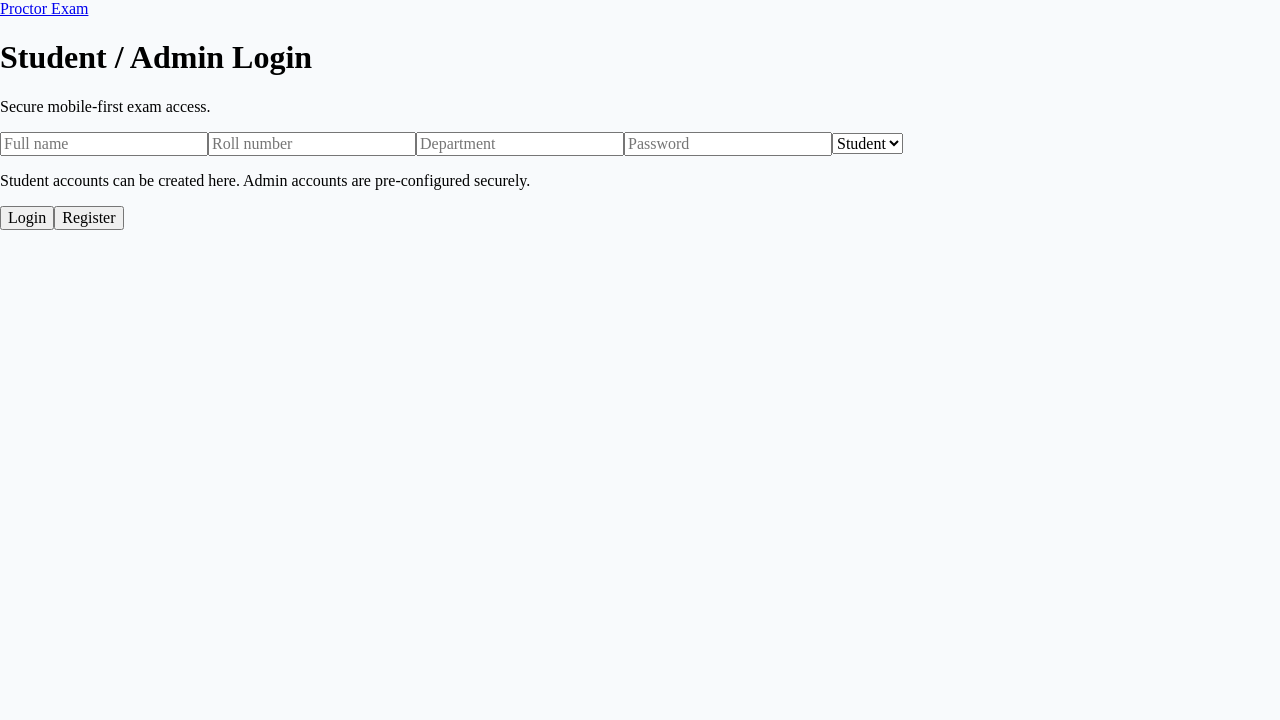
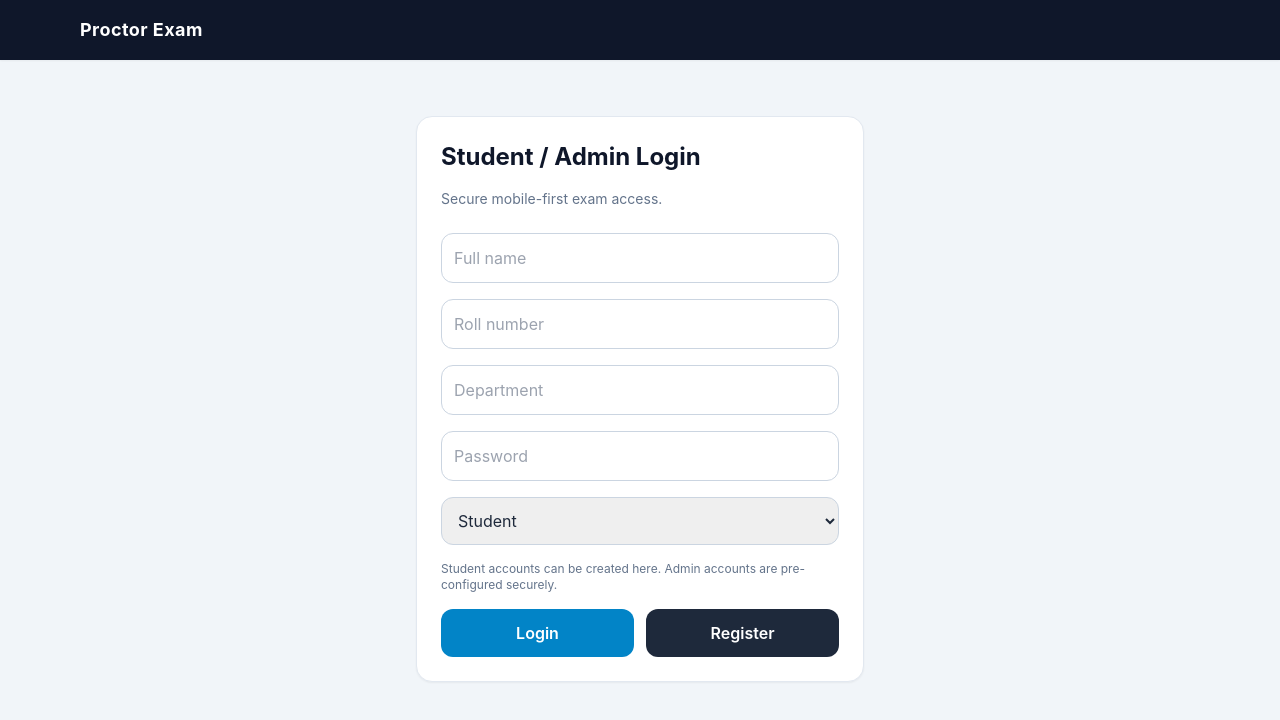
Before and after one commit to Viveksapkale22/Procter_exam_system, a React (Vite) app in the folder frontend/: page / in a window 1280 px wide. Shown: the top 720 px of the page. Built offline with nearby package versions, Linux system fonts and the light colour scheme; no server answers; the HTML template or start-up script is replaced by a standard one.

Commit message:
Fix Tailwind configurationv1

```diff
--- a/frontend/src/index.css
+++ b/frontend/src/index.css
@@ -1,11 +1,29 @@
-body {
+@tailwind base;
+@tailwind components;
+@tailwind utilities;
+
+:root {
+  color-scheme: light;
+  font-family: Inter, system-ui, -apple-system, BlinkMacSystemFont, 'Segoe UI', sans-serif;
+}
+
+html, body, #root {
   margin: 0;
+  min-height: 100%;
+  min-width: 100%;
   background: #f8fafc;
 }
 
-button,
-input,
-select,
-textarea {
+body {
+  -webkit-user-select: none;
+  -moz-user-select: none;
+  user-select: none;
+}
+
+button, input, select, textarea {
   font: inherit;
 }
+
+.card {
+  @apply rounded-2xl bg-white shadow-sm border border-slate-200;
+}
```
